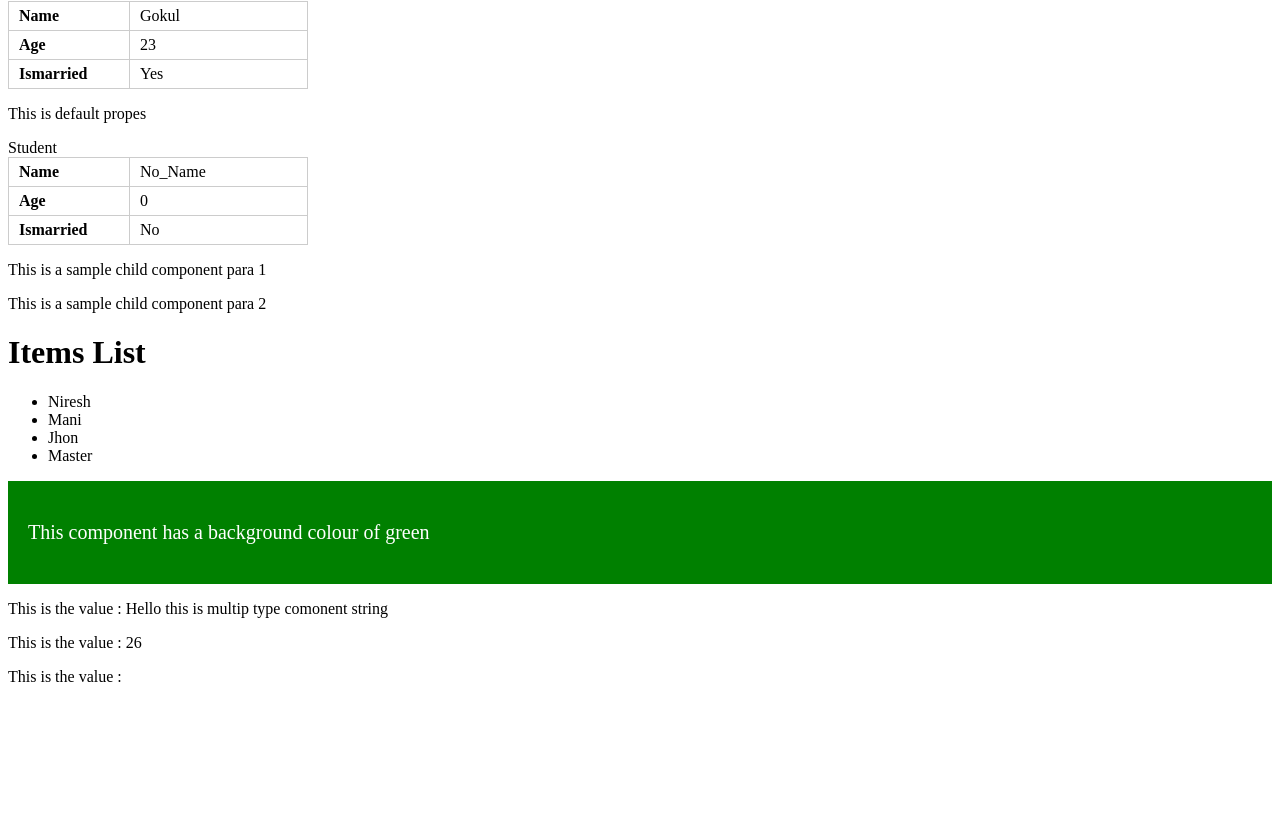
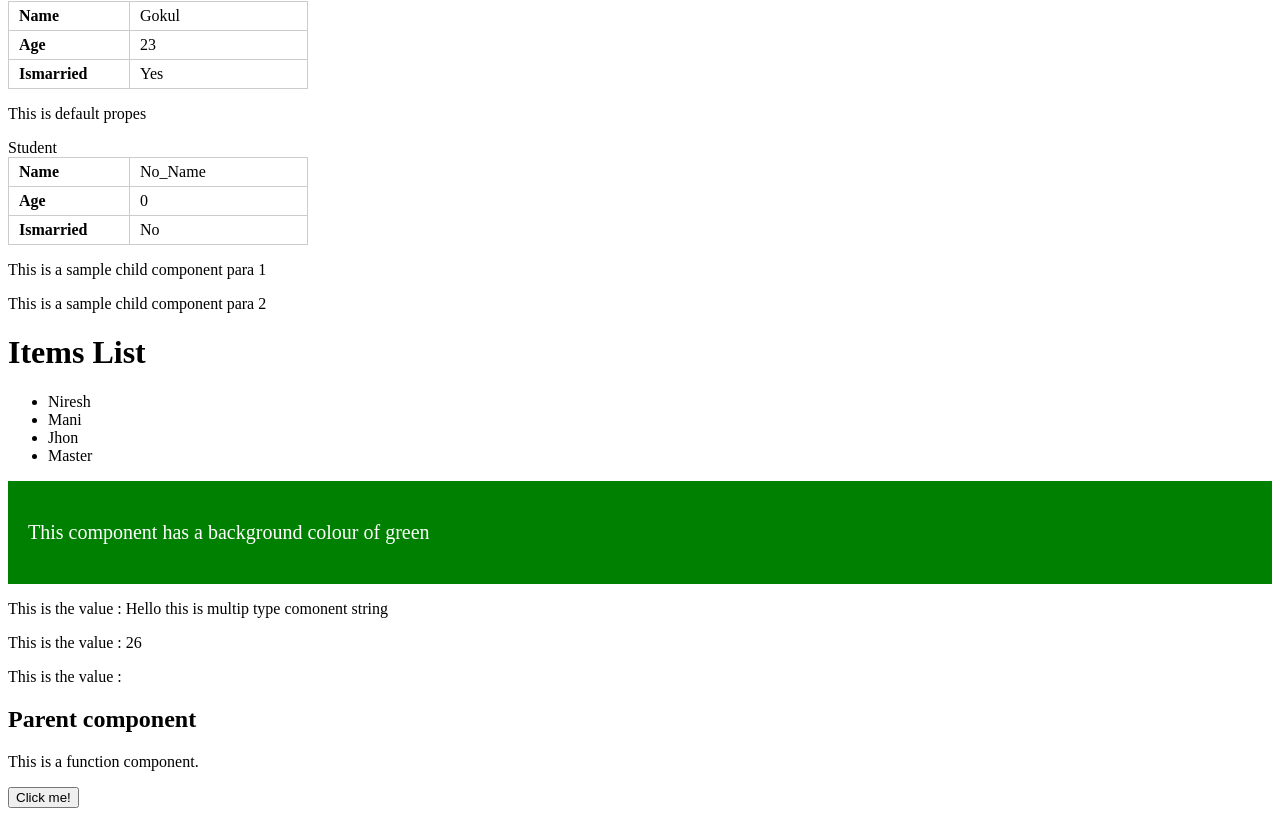
Before and after one commit to ANireshkumar/test, a React (Vite) app in the folder vite-project/: page / in a window 1280 px wide. Shown: the part 719-1535 px from the top of the page. Before the commit the page ends 1421 px from the top, so only its background shows below. Built offline with nearby package versions, Linux system fonts and the light colour scheme.

Commit message:
passing functions as props type

```diff
--- a/vite-project/src/App.jsx
+++ b/vite-project/src/App.jsx
@@ -2,6 +2,7 @@
 
 import { ArraySample } from "./Components/ArraySample";
 import { ChildComponent } from "./Components/ChildComponent";
+import { FunctionSample } from "./Components/FunctionSample";
 import Header from "./Components/Header";
 import { MultiComponent } from "./Components/MultiComponent";
 import { OneofSample } from "./Components/OneofSample";
@@ -21,7 +22,9 @@
 ]
 
 
-
+const handleClick =() =>{
+  alert("Button Clicked!!!");
+};
 
 
 
@@ -49,6 +52,10 @@
 <MultiComponent value = "Hello this is multip type comonent string"/>
 <MultiComponent value = {26}/>
 <MultiComponent value = {true}/>
+<div>
+  <h2>Parent component</h2>
+<FunctionSample handleClick = {handleClick} />
+</div>
     </>
   );
 }
--- /dev/null
+++ b/vite-project/src/Components/FunctionSample.jsx
@@ -0,0 +1,15 @@
+import PropTypes from "prop-types";
+
+export const FunctionSample = (props) => {
+    const {handleClick} = props;
+  return (
+    <div>
+        <p>This is a function component.</p>
+        <button onClick={handleClick}>Click me!</button>
+    </div>
+  )
+}
+
+FunctionSample.propTypes = {
+    handleClick: PropTypes.func.isRequired,
+};
```
